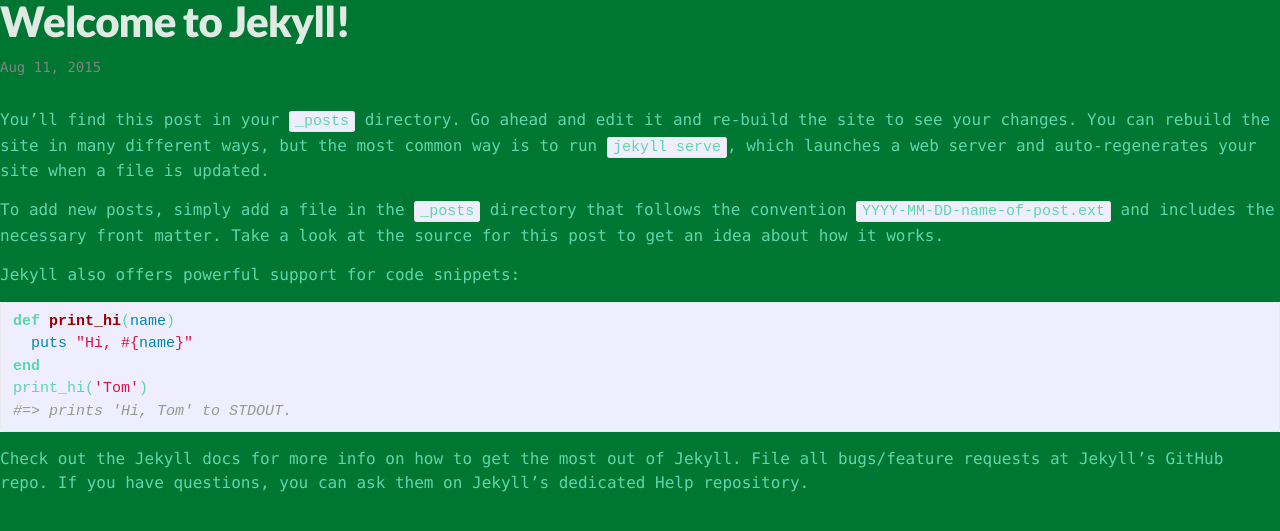
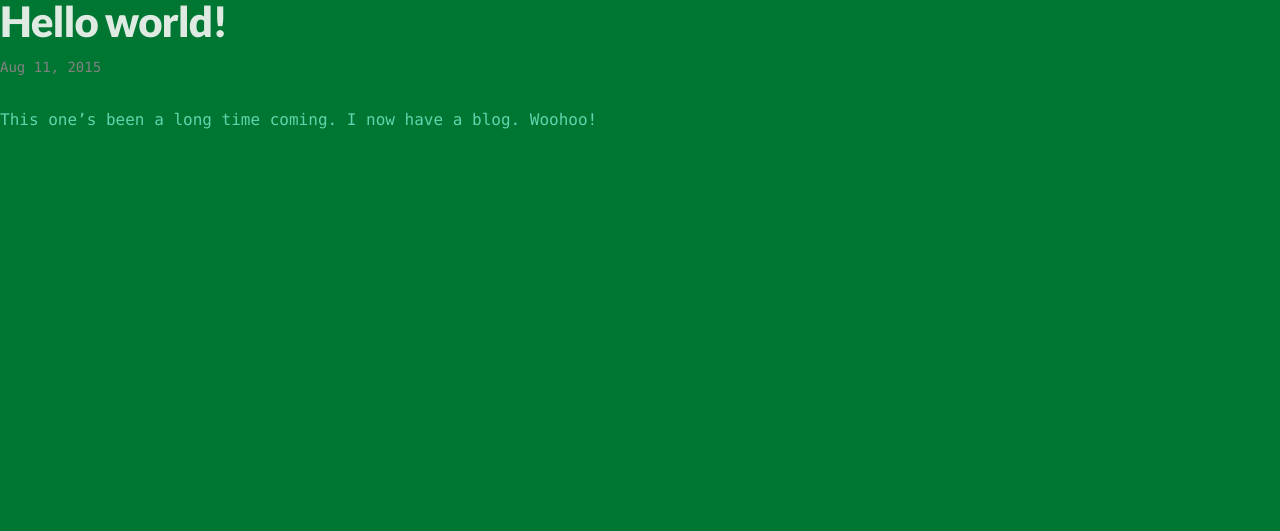
Before and after one commit to cmoscardi/cmoscardi.github.io, a Jekyll site: the page built from _posts/2015-08-11-welcome-to-jekyll.markdown, in a window 1280 px wide. Shown: the top 531 px of the page. Built offline with Jekyll 4.4.1, drawn with Linux system fonts in a browser that asks for light colours; nearby versions of some CDN libraries.

Commit message:
new post, playing with default post

```diff
--- a/_posts/2015-08-11-welcome-to-jekyll.markdown
+++ b/_posts/2015-08-11-welcome-to-jekyll.markdown
@@ -1,25 +1,7 @@
 ---
 layout: post
-title:  "Welcome to Jekyll!"
+title:  "Hello world!"
 date:   2015-08-11 17:20:40
-categories: jekyll update
+categories: blog
 ---
-You’ll find this post in your `_posts` directory. Go ahead and edit it and re-build the site to see your changes. You can rebuild the site in many different ways, but the most common way is to run `jekyll serve`, which launches a web server and auto-regenerates your site when a file is updated.
-
-To add new posts, simply add a file in the `_posts` directory that follows the convention `YYYY-MM-DD-name-of-post.ext` and includes the necessary front matter. Take a look at the source for this post to get an idea about how it works.
-
-Jekyll also offers powerful support for code snippets:
-
-{% highlight ruby %}
-def print_hi(name)
-  puts "Hi, #{name}"
-end
-print_hi('Tom')
-#=> prints 'Hi, Tom' to STDOUT.
-{% endhighlight %}
-
-Check out the [Jekyll docs][jekyll] for more info on how to get the most out of Jekyll. File all bugs/feature requests at [Jekyll’s GitHub repo][jekyll-gh]. If you have questions, you can ask them on [Jekyll’s dedicated Help repository][jekyll-help].
-
-[jekyll]:      http://jekyllrb.com
-[jekyll-gh]:   https://github.com/jekyll/jekyll
-[jekyll-help]: https://github.com/jekyll/jekyll-help
+This one's been a long time coming. I now have a blog. Woohoo!
```
Also changed, not shown: _posts/2015-08-12-embedding-d3-in-ipython-notebook.markdown (added, +10 -0 lines).
